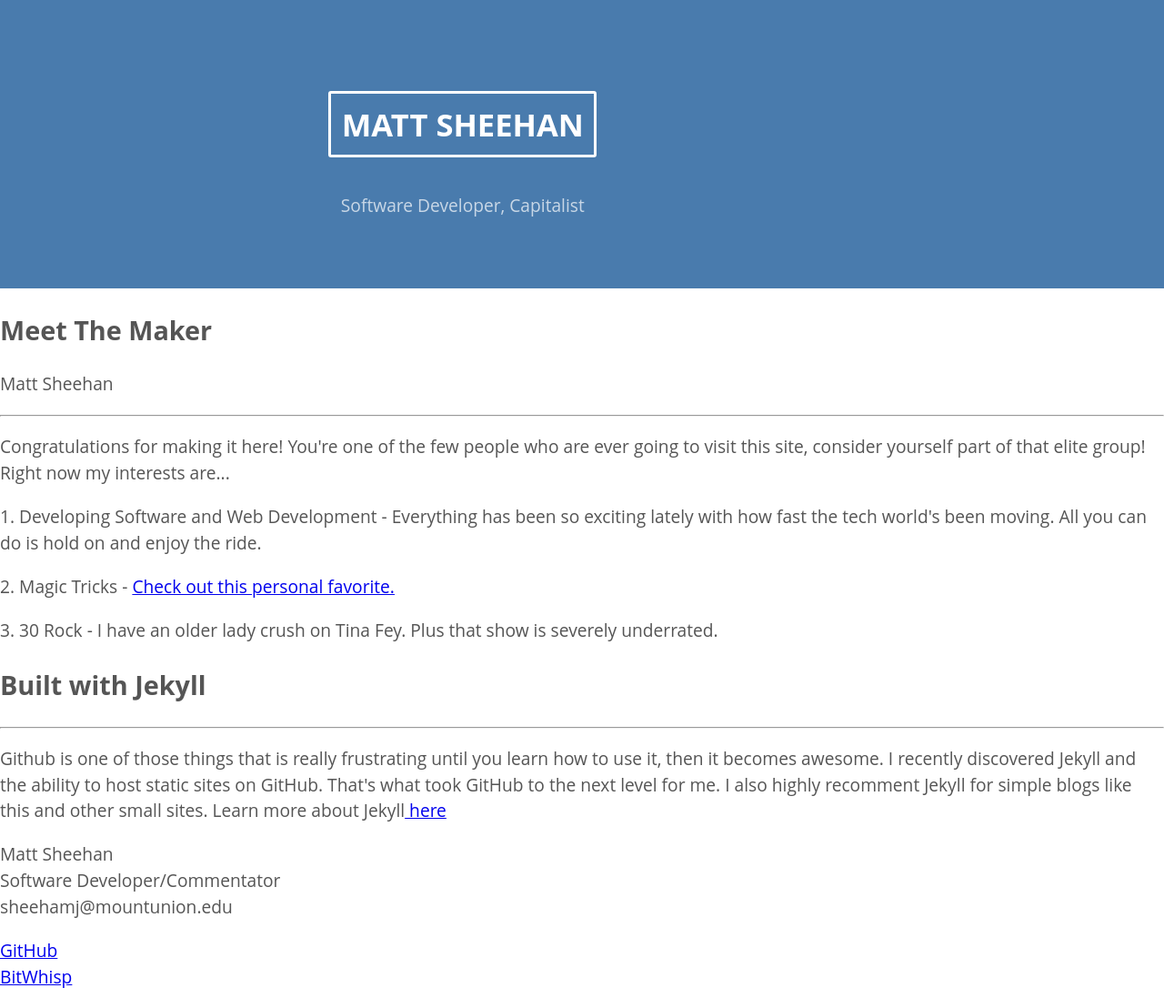
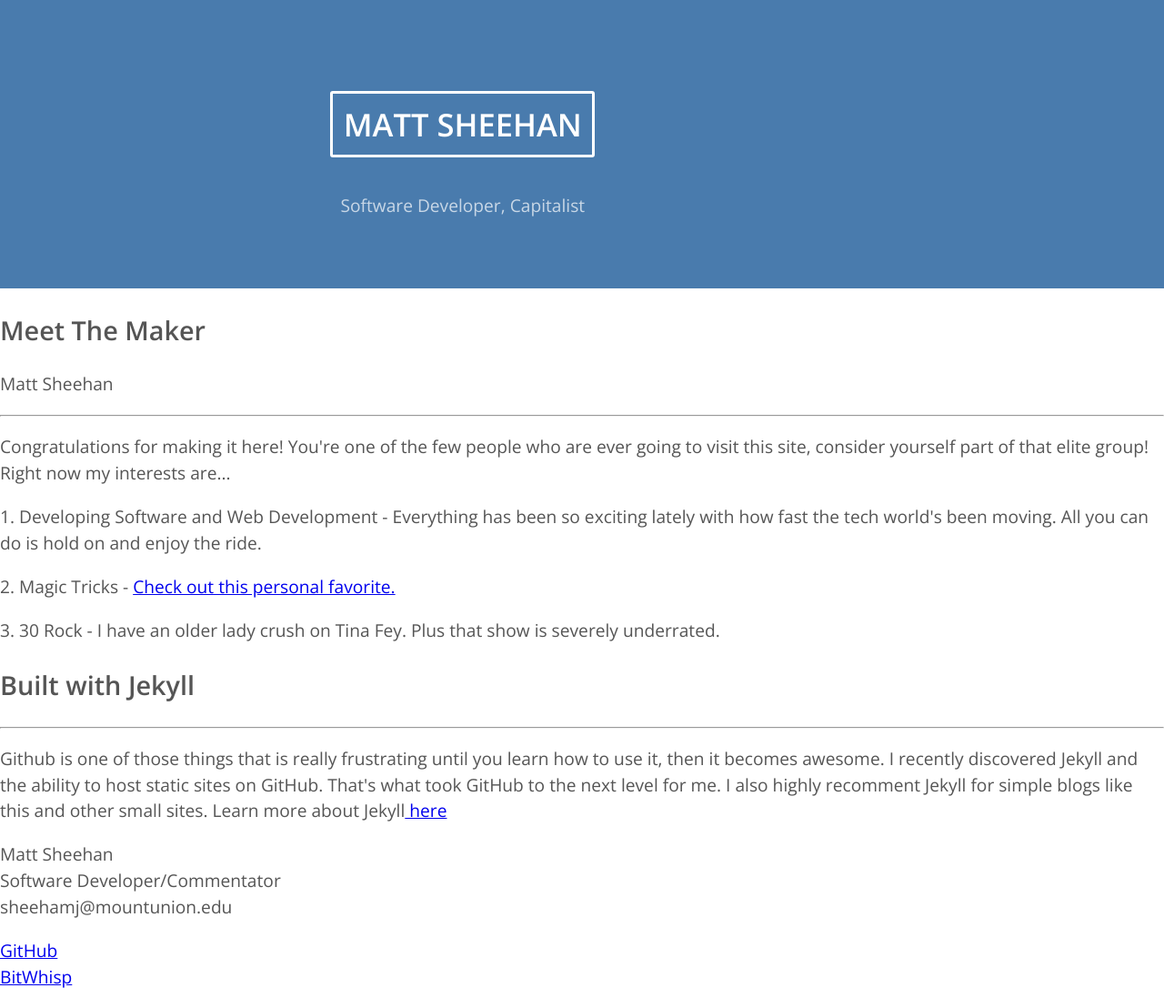
Before and after one commit to mattamabeli/drunken-ironman, a Jekyll site: the page built from about.html, in a window 1280 px wide. Shown: the whole page at 91% size. Built offline with Jekyll 4.4.1, drawn with Linux system fonts in a browser that asks for light colours.

Commit message:
css updates

```diff
--- a/_includes/header.html
+++ b/_includes/header.html
@@ -2,6 +2,7 @@
 <html>
 
 <head>
+
     <!-- Basic page stuff -->
     <meta charset="utf-8" />
     <meta http-equiv="X-UA-Compatible" content="IE=edge,chrome=1" />
@@ -12,8 +13,9 @@
     <meta name="viewport" content="width=device-width, initial-scale=1.0" />
 
     <!-- Custom CSS -->
-    <link rel="stylesheet" href="{{ site.url }}/assets/css/normalize.css" />
-    <link rel="stylesheet" href="{{ site.url }}/assets/css/grid.css" />
+    <link rel="stylesheet" type="text/css" href="{{ site.url }}/assets/css/normalize.css" />
+    <link rel="stylesheet" type="text/css" href="{{ site.url }}/assets/css/grid.css" />
+    <link rel="stylesheet" type="text/css" href="http://fonts.googleapis.com/css?family=Open+Sans:400,600" />
 
 </head>
 
@@ -32,3 +34,6 @@
             </div>
         </div>
     </header>
+
+</body>
+</html>
--- a/_layouts/default.html
+++ b/_layouts/default.html
@@ -3,7 +3,7 @@
 {% include header.html %}
 
 
-<ul class='posts'>
+<!--<ul class='posts'>
     {% for post in site.posts %}
     <li>
         <a href="{{ post.url }}">{{ post.title }}</a><p class='small'>&#8226;{{ post.content | number_of_words }}</p>
@@ -13,4 +13,4 @@
 </ul>
 
 
-{% include footer.html %}
+{% include footer.html %}-->
```
